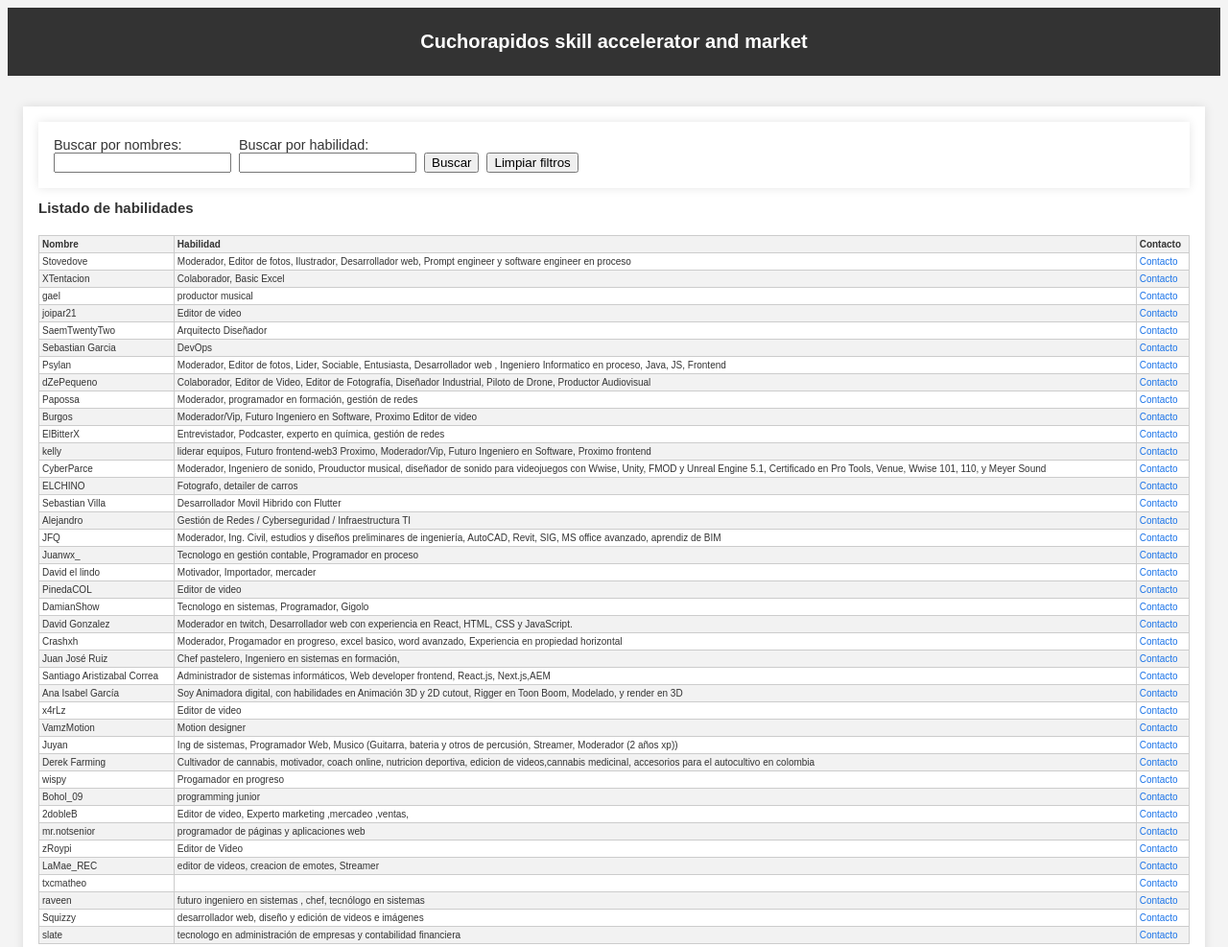
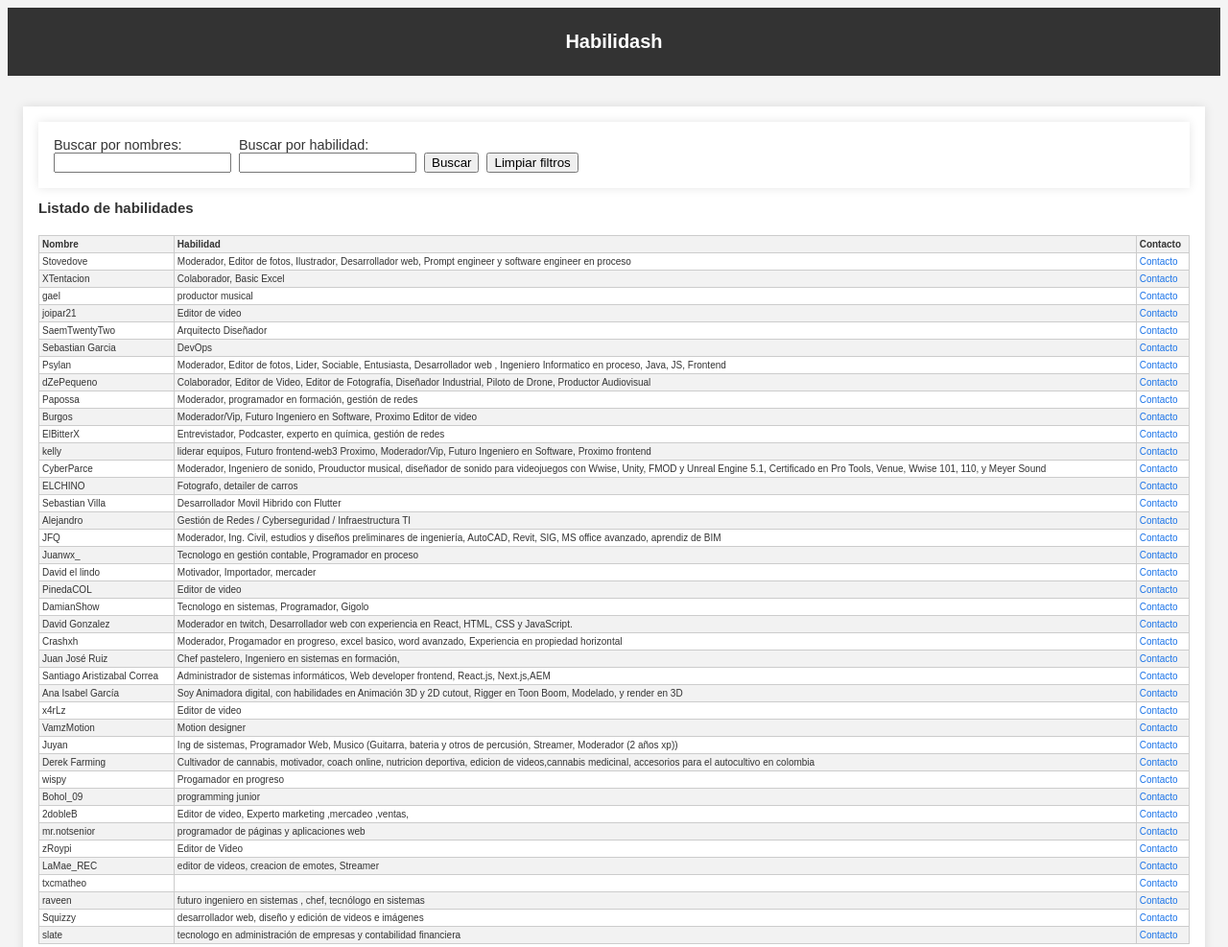
Before and after one commit to cuchorapido/crskill-marketplace, a plain HTML site: page index.html in a window 1280 px wide. Shown: the top 987 px of the page at 96% size. Drawn offline with Linux system fonts and the light colour scheme.

Commit message:
feat: updated index html

```diff
--- a/index.html
+++ b/index.html
@@ -19,7 +19,7 @@
 	</script>
 	<body>
 		<header>
-			<h1>Cuchorapidos skill accelerator and market</h1>
+			<h1>Habilidash</h1>
 		</header>
 		<main>
 			<div class="container__filters">
```
